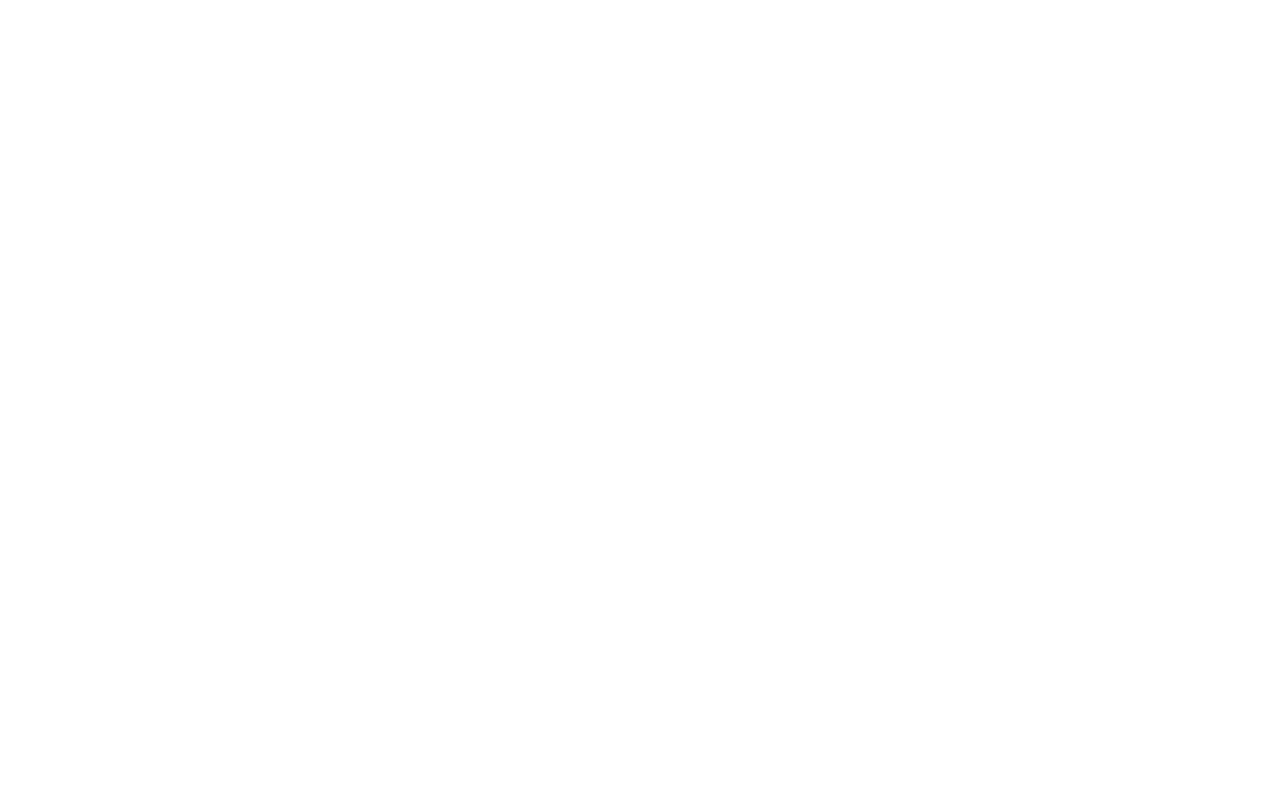
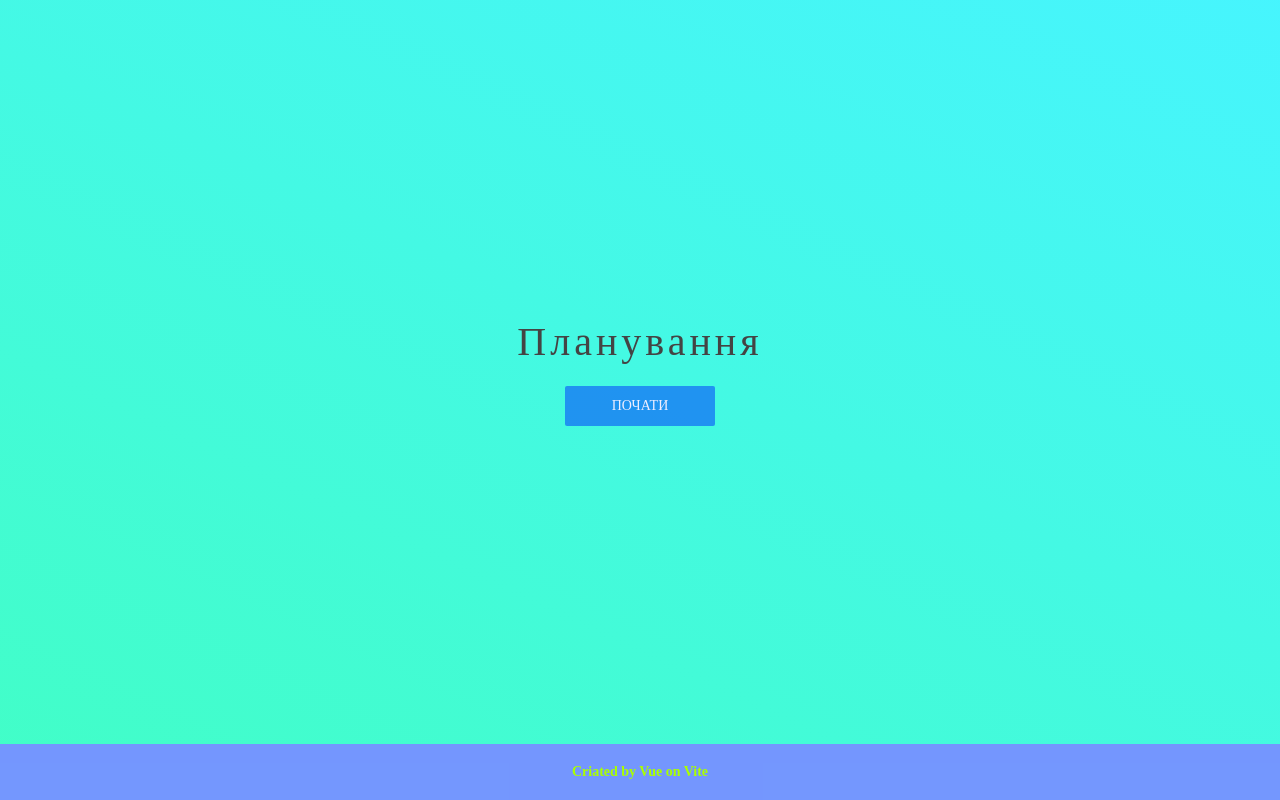
Before and after one commit to AVKfrontend/todos, a Vue app: page / in a window 1280 px wide. Built offline with nearby package versions, Linux system fonts and the light colour scheme.

Commit message:
Start screen
Signed-off-by: AVK <aleks_vk@ukr.net>

```diff
--- a/src/App.vue
+++ b/src/App.vue
@@ -1,10 +1,39 @@
 <template>
   <main>
+    <div class="app-wrapper">
+      <div class="app-body">
 
+        <StartView v-if="isTodoListEmpty" @start="setFirstTask" />
+
+      </div>
+
+      <footer class="app-footer">
+        Criated by Vue on Vite
+      </footer>
+    </div>
   </main>
 </template>
 
 <script>
+import StartView from './components/StartView.vue';
+
+
+export default {
+  components: { StartView },
+  data() {
+    return {
+      todoList: []
+    };
+  },
+  computed: {
+    isTodoListEmpty() { return !this.todoList.length; }
+  },
+  methods: {
+    setFirstTask() {
+      console.log('set task')
+    }
+  }
+}
+
+
 </script>
-
-<style></style>
--- a/src/assets/main.css
+++ b/src/assets/main.css
@@ -1,2 +1,95 @@
 @import './reset.css';
 @import './base.css';
+
+.app-wrapper {
+  display: grid;
+  grid-template-columns: 1fr;
+  grid-template-rows: 1fr minmax(40px, auto);
+  min-height: 100vh;
+}
+.app-body {
+  display: flex;
+  flex-direction: column;
+  justify-content: center;
+  align-items: center;
+  width: 100%;
+  height: 100%;
+  padding: 1rem 0;
+  background-image: linear-gradient(25deg, #02fdb6bf 0%, #02f1fdba 100%);
+}
+.app-title {
+  font-size: 2rem;
+  line-height: 1.2;
+  letter-spacing: .1em;
+  color: #444;
+}
+.app-btn {
+  width: 150px;
+  border-radius: 2px;
+  line-height: 2rem;
+  background-color: #0241fd8c;
+  color: #eef;
+  text-transform: uppercase;
+}
+.app-btn:hover {
+  background-color: #0241fd;
+}
+.app-btn--start {
+  margin-top: 1rem;
+}
+
+.container {
+  max-width: 90%;
+  margin: 0 auto;
+}
+.todo {
+  max-width: 32rem;
+  width: 100%;
+}
+.todo__title {
+  width: fit-content;
+  margin: 0 auto;
+}
+.todo__list {
+  margin-top: 1.25rem;
+}
+.todo__item {
+  border: 1px solid #014;
+  padding: 0.5rem;
+}
+.todo__item + .todo__item {
+  margin-top: 1rem;
+}
+.todo__text {
+  color: #014;
+}
+.todo__controls {
+  padding-top: 0.5rem;
+  display: grid;
+  gap: 0.25rem;
+  grid-template-columns: repeat(auto-fit, minmax(150px, 1fr));
+}
+.todo__add-btn {
+  width: 100%;
+  margin-top: 0.5rem;
+}
+
+.todo__item--done {
+  background-color: #4f0;
+}
+.todo__item--done .todo__text {
+  opacity: 0.5;
+}
+.todo__item--done .todo__done-btn {
+  display: none;
+}
+
+
+.app-footer {
+  width: 100%;
+  padding: 1rem 0;
+  background-color: #0241fd8c;
+  font-weight: 700;
+  color: #af0;
+  text-align: center;
+}
--- /dev/null
+++ b/src/components/StartView.vue
@@ -0,0 +1,12 @@
+<template>
+  <h1 class="app-title">Планування</h1>
+  <button @click="$emit('start')" class="app-btn app-btn--start" type="button">почати</button>
+</template>
+
+<script>
+export default {
+  emits: {
+    start: null
+  }
+}
+</script>
```
